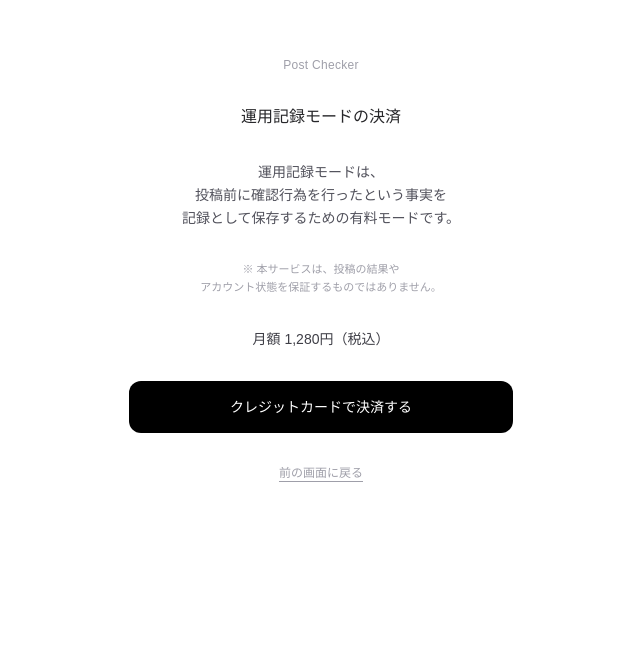
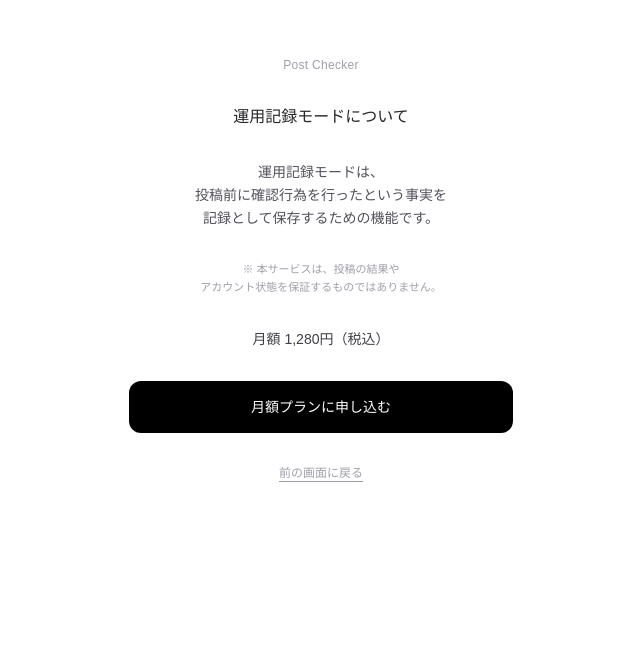
Before and after one commit to chillaxllc1-png/post-checker-app, a Next.js app: page /checkout/record-mode in a window 1280 px wide. Shown: the part 131-800 px from the top of the page, without its empty margins (319-959 px from the left). Built offline with nearby package versions, Linux system fonts and the light colour scheme.

Commit message:
fix: remove payment logic from record-mode and link to checkout

```diff
--- a/app/checkout/record-mode/page.tsx
+++ b/app/checkout/record-mode/page.tsx
@@ -1,42 +1,4 @@
-"use client";
-
-import { useState } from "react";
-
 export default function RecordModeCheckoutPage() {
-    const [loading, setLoading] = useState(false);
-    const [clicked, setClicked] = useState(false);
-    const [error, setError] = useState<string | null>(null);
-
-    async function startCheckout() {
-        if (clicked) return;
-
-        setClicked(true);
-        setLoading(true);
-        setError(null);
-
-        try {
-            const res = await fetch("/api/checkout/record-mode", {
-                method: "POST",
-            });
-
-            const data = await res.json();
-
-            if (!res.ok) {
-                setError(data?.message ?? "決済を開始できませんでした");
-                setLoading(false);
-                return;
-            }
-
-            // API 側が redirect を返す設計ならここは不要
-            if (data?.redirectUrl) {
-                window.location.href = data.redirectUrl;
-            }
-        } catch {
-            setError("通信エラーが発生しました");
-            setLoading(false);
-        }
-    }
-
     return (
         <main className="min-h-screen flex items-center justify-center px-4">
             <div className="w-full max-w-sm flex flex-col gap-8 text-center">
@@ -46,7 +8,7 @@
                 </div>
 
                 <h1 className="text-base text-zinc-800">
-                    運用記録モードの決済
+                    運用記録モードについて
                 </h1>
 
                 <p className="text-sm text-zinc-600 leading-relaxed">
@@ -54,7 +16,7 @@
                     <br />
                     投稿前に確認行為を行ったという事実を
                     <br />
-                    記録として保存するための有料モードです。
+                    記録として保存するための機能です。
                 </p>
 
                 <p className="text-[11px] text-zinc-400 leading-relaxed">
@@ -67,20 +29,13 @@
                     月額 1,280円（税込）
                 </div>
 
-                {error && (
-                    <div className="text-xs text-red-500">
-                        {error}
-                    </div>
-                )}
-
-                <button
-                    type="button"
-                    onClick={startCheckout}
-                    disabled={loading || clicked}
-                    className="w-full rounded-xl bg-black py-4 text-white text-sm disabled:opacity-40"
+                {/* ★ 決済はここではしない */}
+                <a
+                    href="/checkout"
+                    className="w-full rounded-xl bg-black py-4 text-white text-sm text-center block"
                 >
-                    {loading ? "処理中..." : "クレジットカードで決済する"}
-                </button>
+                    月額プランに申し込む
+                </a>
 
                 <a
                     href="/record-mode"
```
